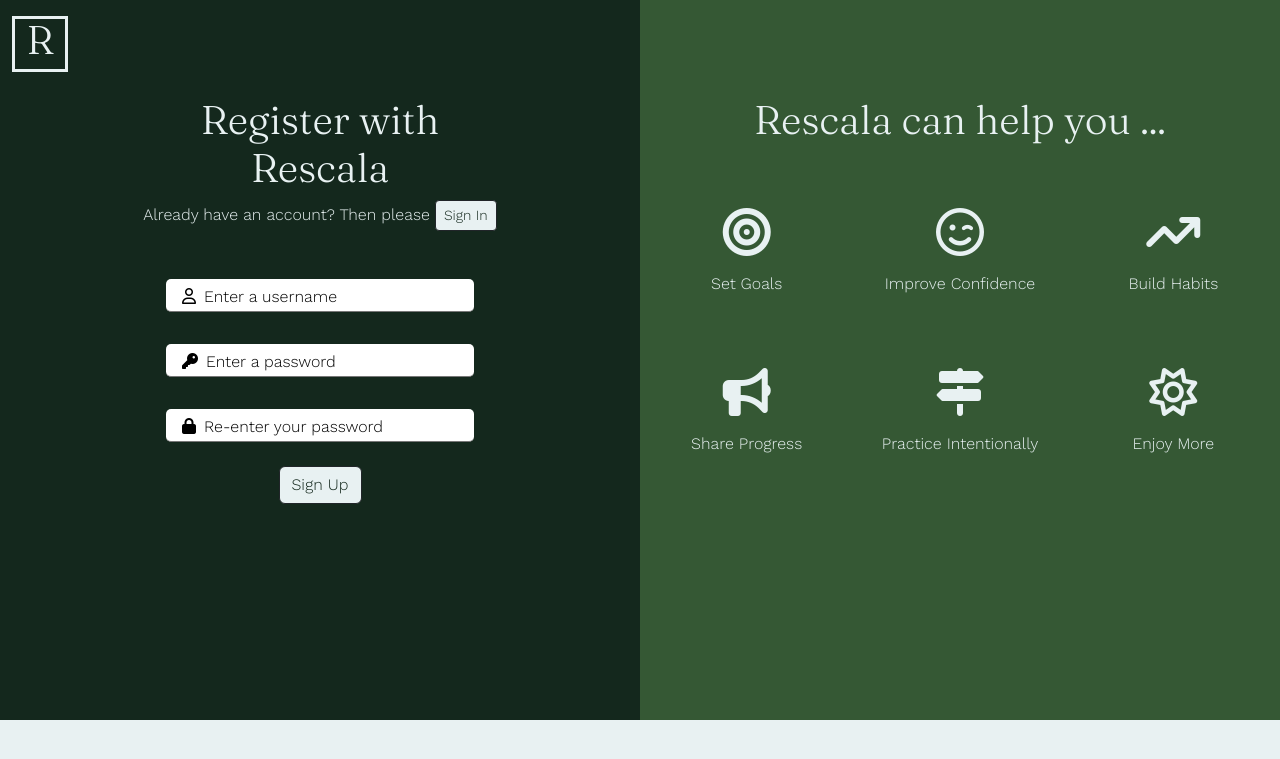
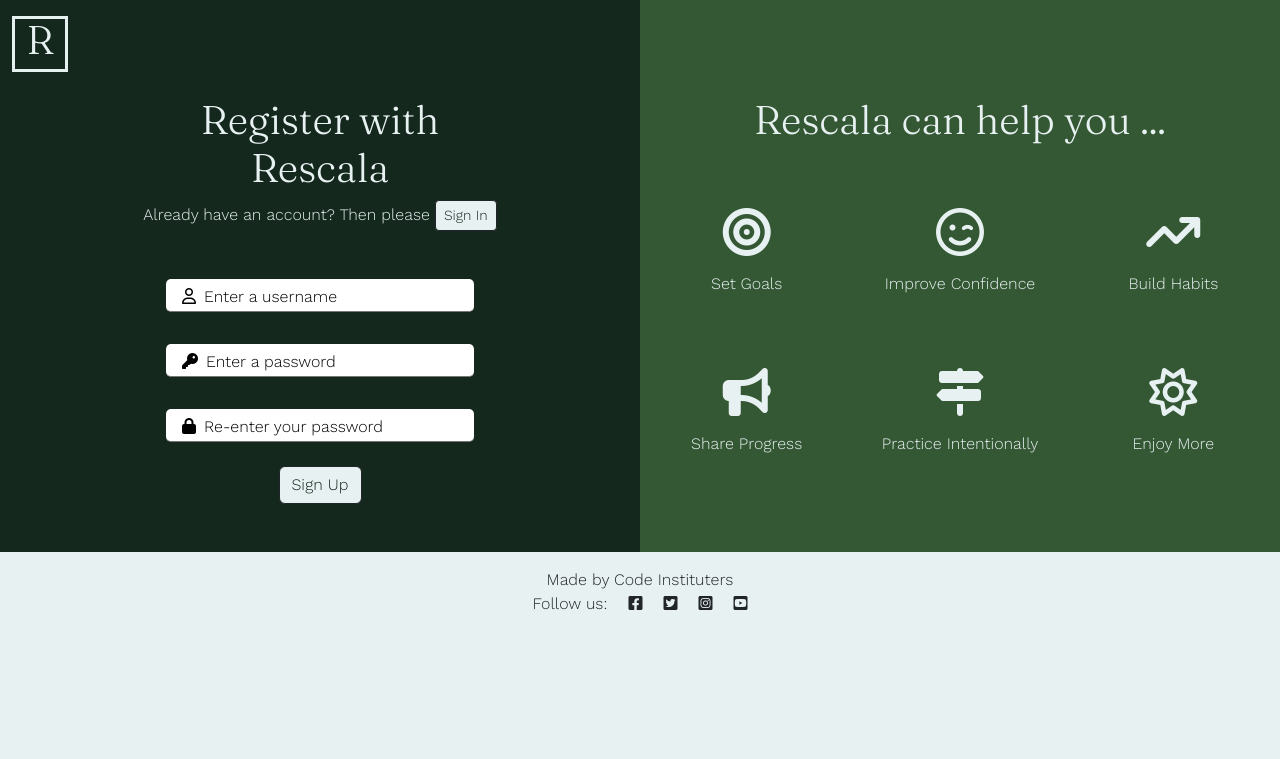
Before and after one commit to denham-ed/rescala-app, a Django app: page /accounts/signup/ in a window 1280 px wide. Shown: the top 759 px of the page. Run offline with Django 4.2, Linux system fonts and the light colour scheme; some libraries are stand-ins or nearby versions.

Commit message:
Add footer outline base template

```diff
--- a/static/css/style.css
+++ b/static/css/style.css
@@ -74,9 +74,9 @@ body {
 }
 
 /* ------------------------------ Sizing */
-.full-page{
+/* .full-page{
     height: 90vh;
-}
+} */
 
 .h-20 {
     min-height: 20%;
--- a/templates/base.html
+++ b/templates/base.html
@@ -67,6 +67,15 @@
     {% endblock content %}
   </main>
 
+  <!-- Footer -->
+  <footer class="footer mt-auto py-3 dark-bg">
+    <p class="m-0 text-center ">Made by Code Instituters</p>
+    <p class="m-0 text-center ">Follow us: <i class="fab fa-facebook-square ms-3"></i>
+        <i class="fab fa-twitter-square ms-3"></i>
+        <i class="fab fa-instagram-square ms-3"></i>
+        <i class="fab fa-youtube-square ms-3"></i></p>
+</footer>
+
 </body>
 
 </html>
```
